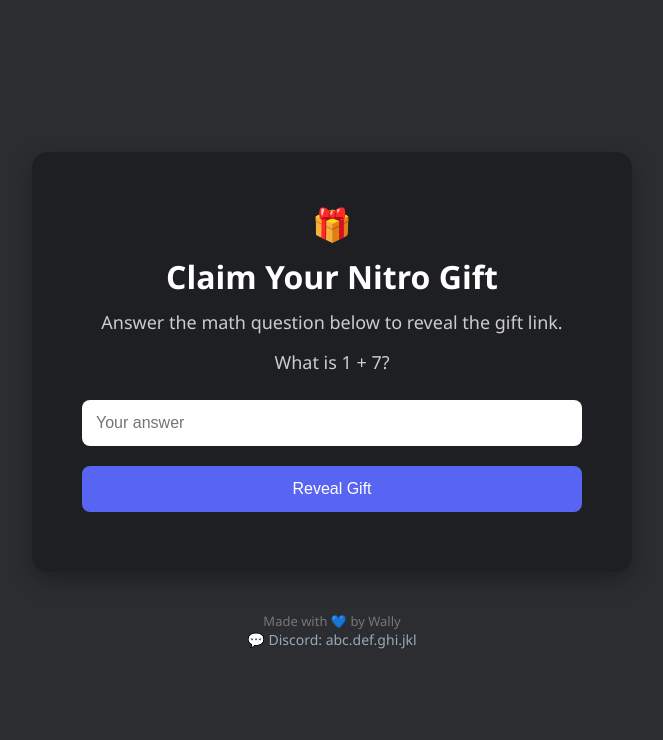
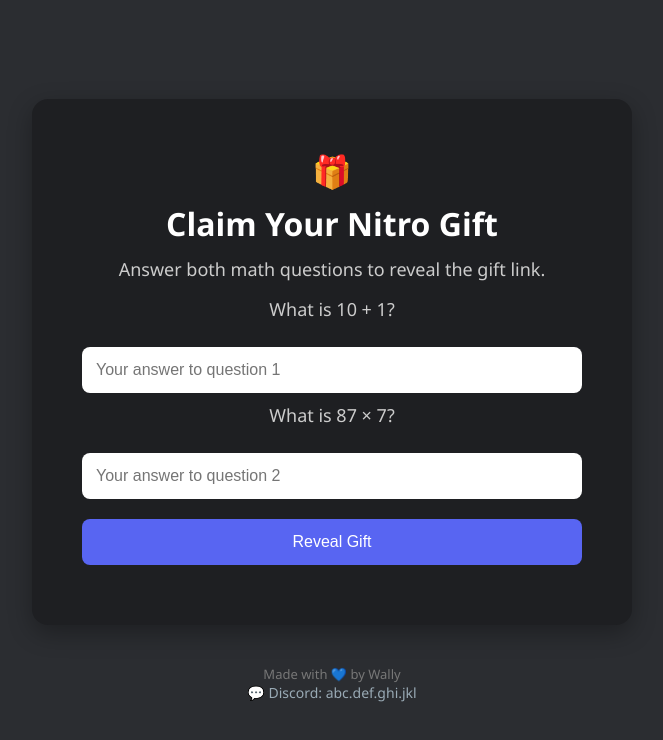
Before and after one commit to wally-white/wally-white.github.io, a plain HTML site: page index.html in a window 1280 px wide. Both pictures are taken after a click on the button "Reveal Gift". Shown: the whole page, without its empty margins (308-971 px from the left). Drawn offline with Linux system fonts and the light colour scheme.

Commit message:
Update index.html
second math question

```diff
--- a/index.html
+++ b/index.html
@@ -90,40 +90,56 @@
   <div class="card">
     <div class="emoji">🎁</div>
     <h1>Claim Your Nitro Gift</h1>
-    <p>Answer the math question below to reveal the gift link.</p>
-    <p id="math-question"></p>
-    <input type="number" id="math-answer" placeholder="Your answer" />
-    <button onclick="checkAnswer()">Reveal Gift</button>
+    <p>Answer both math questions to reveal the gift link.</p>
+
+    <p id="math-question-1"></p>
+    <input type="number" id="math-answer-1" placeholder="Your answer to question 1" />
+
+    <p id="math-question-2"></p>
+    <input type="number" id="math-answer-2" placeholder="Your answer to question 2" />
+
+    <button onclick="checkAnswers()">Reveal Gift</button>
+
     <div id="gift-link">
       <a href="https://discord.gift/MaqFxdqvKBwPyx5U" target="_blank">https://discord.gift/MaqFxdqvKBwPyx5U</a>
     </div>
   </div>
+
   <footer>
     Made with 💙 by Wally<br>
     <span class="discord">💬 Discord: abc.def.ghi.jkl</span>
   </footer>
 
   <script>
-    let correctAnswer = 0;
+    let answer1 = 0;
+    let answer2 = 0;
 
-    function generateMath() {
+    function generateQuestions() {
       const a = Math.floor(Math.random() * 10) + 1;
       const b = Math.floor(Math.random() * 10) + 1;
-      correctAnswer = a + b;
-      document.getElementById("math-question").innerText = `What is ${a} + ${b}?`;
+      answer1 = a + b;
+      document.getElementById("math-question-1").innerText = `What is ${a} + ${b}?`;
+
+      const x = Math.floor(Math.random() * 90) + 10; // 10 to 99
+      const yOptions = [3, 4, 5, 6, 7, 8, 9];
+      const y = yOptions[Math.floor(Math.random() * yOptions.length)];
+      answer2 = x * y;
+      document.getElementById("math-question-2").innerText = `What is ${x} × ${y}?`;
     }
 
-    function checkAnswer() {
-      const answer = parseInt(document.getElementById("math-answer").value);
-      if (answer === correctAnswer) {
+    function checkAnswers() {
+      const userAnswer1 = parseInt(document.getElementById("math-answer-1").value);
+      const userAnswer2 = parseInt(document.getElementById("math-answer-2").value);
+
+      if (userAnswer1 === answer1 && userAnswer2 === answer2) {
         document.getElementById("gift-link").style.display = 'block';
       } else {
-        alert("Incorrect answer. Try again.");
-        generateMath();
+        alert("Incorrect answer(s). Try again.");
+        generateQuestions();
       }
     }
 
-    window.onload = generateMath;
+    window.onload = generateQuestions;
   </script>
 </body>
 </html>
```
